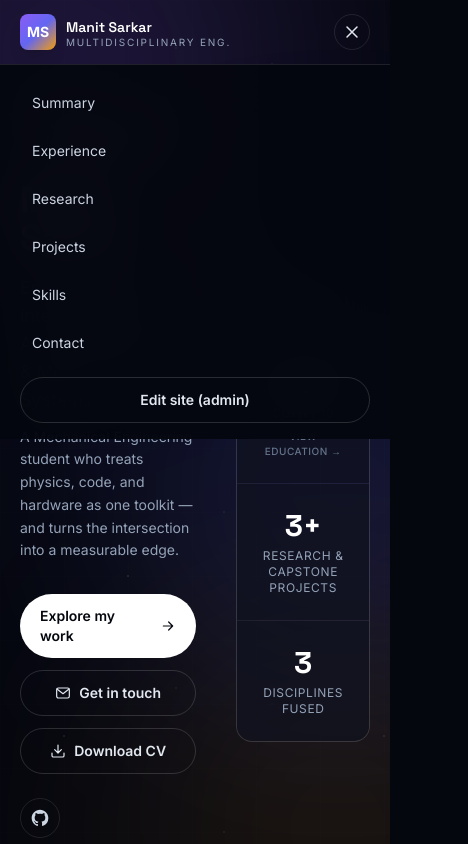
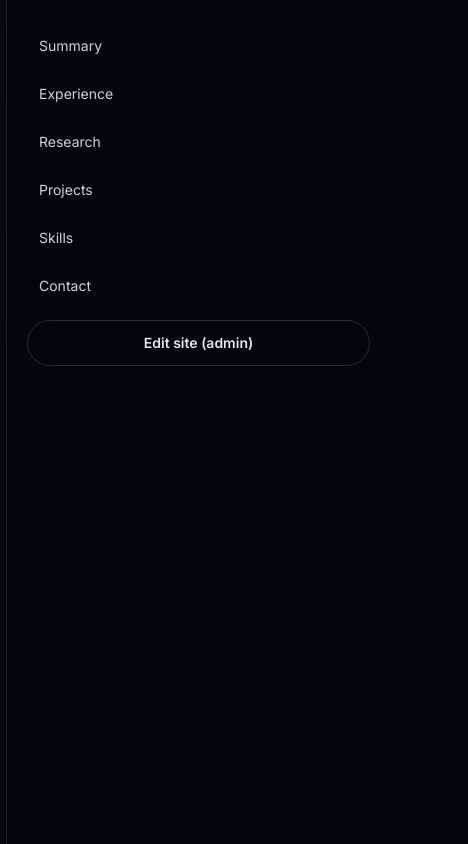
Before and after one commit to msarkar2501/portfolio, a Next.js app: page / in a window 390 px wide. Both pictures are taken after a click on the button "Toggle menu". Shown: the top 844 px of the page, 468 px wide, since content can reach past the window. Built offline with nearby package versions, Linux system fonts and the light colour scheme.

Commit message:
mobile responsiveness improved

```diff
--- a/src/app/globals.css
+++ b/src/app/globals.css
@@ -45,7 +45,7 @@ body {
 
 @layer components {
   .container-page {
-    @apply mx-auto w-full max-w-6xl px-5 sm:px-8;
+    @apply mx-auto w-full max-w-6xl overflow-x-hidden px-5 sm:px-8;
   }
 
   .section-eyebrow {
--- a/src/app/layout.tsx
+++ b/src/app/layout.tsx
@@ -16,6 +16,9 @@ export const metadata: Metadata = {
 };
 
 export const viewport = {
+  width: "device-width",
+  initialScale: 1,
+  maximumScale: 1,
   themeColor: "#05070f",
 };
 
@@ -42,8 +45,8 @@ export default function RootLayout({
         {/* Fixed, soothing background: starfield + discipline-tinted orbs */}
         <div className="pointer-events-none fixed inset-0 -z-10 overflow-hidden">
           <div className="absolute inset-0 starfield opacity-[0.35]" />
-          <div className="absolute -left-40 top-[-10rem] h-[28rem] w-[28rem] rounded-full bg-ai/20 blur-[120px]" />
-          <div className="absolute -right-40 top-1/3 h-[26rem] w-[26rem] rounded-full bg-astro/20 blur-[120px]" />
+          <div className="absolute left-[-20rem] top-[-10rem] h-[28rem] w-[28rem] rounded-full bg-ai/20 blur-[120px] lg:left-[-40rem]" />
+          <div className="absolute right-[-20rem] top-1/3 h-[26rem] w-[26rem] rounded-full bg-astro/20 blur-[120px] lg:right-[-40rem]" />
           <div className="absolute bottom-[-12rem] left-1/3 h-[26rem] w-[26rem] rounded-full bg-mech/10 blur-[120px]" />
           <div
             className="absolute inset-0 bg-grid-faint opacity-[0.15]"
--- a/src/components/Certifications.tsx
+++ b/src/components/Certifications.tsx
@@ -22,7 +22,7 @@ export default function Certifications({
           </h2>
         </Reveal>
 
-        <div className="mt-10 grid gap-5 sm:grid-cols-2 lg:grid-cols-3">
+        <div className="mt-10 grid gap-5 grid-cols-1 sm:grid-cols-2 lg:grid-cols-3">
           {items.map((cert, i) => (
             <Reveal key={cert.id} delay={i * 0.08}>
               <div className={`card flex h-full flex-col border ${a.borderSoft} ${a.hoverBorder}`}>
--- a/src/components/Multidisciplinary.tsx
+++ b/src/components/Multidisciplinary.tsx
@@ -17,7 +17,7 @@ export default function Multidisciplinary({ narrative }: { narrative: Narrative
           </p>
         </Reveal>
 
-        <div className="mt-12 grid gap-5 md:grid-cols-3">
+        <div className="mt-12 grid gap-5 grid-cols-1 md:grid-cols-3">
           {narrative.pillars.map((pillar, i) => {
             const accent = accentClasses[pillar.accent as Accent];
             return (
--- a/src/components/Navbar.tsx
+++ b/src/components/Navbar.tsx
@@ -49,8 +49,9 @@ export default function Navbar() {
   }, []);
 
   return (
+    <>
       <header
-      className={`fixed inset-x-0 top-0 z-50 transition-all duration-300 ${
+        className={`fixed inset-x-0 top-0 z-40 transition-all duration-300 ${
           scrolled
             ? "border-b border-white/10 bg-ink-950/80 backdrop-blur-xl"
             : "border-b border-transparent bg-transparent"
@@ -115,22 +116,36 @@ export default function Navbar() {
             <button
               onClick={() => setOpen((v) => !v)}
               aria-label="Toggle menu"
-            className="flex h-9 w-9 items-center justify-center rounded-full border border-white/10 text-slate-200 md:hidden"
+              aria-expanded={open}
+              className="flex h-11 w-11 items-center justify-center rounded-full border border-white/10 text-slate-200 md:hidden touch-manipulation"
             >
-            {open ? <CloseIcon className="h-5 w-5" /> : <MenuIcon className="h-5 w-5" />}
+              {open ? <CloseIcon className="h-6 w-6" /> : <MenuIcon className="h-6 w-6" />}
             </button>
           </div>
         </nav>
+      </header>
 
+      {/* Mobile menu overlay - rendered outside header to avoid stacking context issues */}
       <AnimatePresence>
         {open && (
+          <>
+            {/* Backdrop */}
             <motion.div
-            initial={{ opacity: 0, height: 0 }}
-            animate={{ opacity: 1, height: "auto" }}
-            exit={{ opacity: 0, height: 0 }}
-            className="overflow-hidden border-t border-white/10 bg-ink-950/95 backdrop-blur-xl md:hidden"
+              initial={{ opacity: 0 }}
+              animate={{ opacity: 1 }}
+              exit={{ opacity: 0 }}
+              className="fixed inset-0 z-40 bg-ink-950/80 backdrop-blur-sm md:hidden"
+              onClick={() => setOpen(false)}
+              aria-hidden="true"
+            />
+            {/* Mobile menu drawer */}
+            <motion.div
+              initial={{ opacity: 0, x: "100%" }}
+              animate={{ opacity: 1, x: 0 }}
+              exit={{ opacity: 0, x: "100%" }}
+              className="fixed inset-y-0 right-0 z-50 w-full max-w-sm bg-ink-950/95 backdrop-blur-xl border-l border-white/10 md:hidden overflow-y-auto"
             >
-            <div className="container-page flex flex-col gap-1 py-4">
+              <div className="container-page flex flex-col gap-1 py-6">
                 {NAV.map((item) => (
                   <a
                     key={item.id}
@@ -150,8 +165,9 @@ export default function Navbar() {
                 </a>
               </div>
             </motion.div>
+          </>
         )}
       </AnimatePresence>
-    </header>
+    </>
   );
 }
--- a/src/components/ResearchInterests.tsx
+++ b/src/components/ResearchInterests.tsx
@@ -21,7 +21,7 @@ export default function ResearchInterests({
           </h2>
         </Reveal>
 
-        <div className="mt-10 grid gap-5 sm:grid-cols-2 lg:grid-cols-3">
+        <div className="mt-10 grid gap-5 grid-cols-1 sm:grid-cols-2 lg:grid-cols-3">
           {items.map((it, i) => (
             <Reveal key={it.id} delay={i * 0.08}>
               <div
--- a/src/components/SectionIndex.tsx
+++ b/src/components/SectionIndex.tsx
@@ -31,7 +31,7 @@ export default function SectionIndex({ cgpa }: { cgpa?: string }) {
           </h2>
         </Reveal>
 
-        <div className="mt-8 grid gap-3 sm:grid-cols-2 lg:grid-cols-3">
+        <div className="mt-8 grid gap-3 grid-cols-1 sm:grid-cols-2 lg:grid-cols-3">
           {sections.map((s, i) => (
             <Reveal key={s.id} delay={i * 0.04}>
               <a
--- a/src/components/Skills.tsx
+++ b/src/components/Skills.tsx
@@ -26,7 +26,7 @@ export default function Skills({ skills }: { skills: Skill[] }) {
           </p>
         </Reveal>
 
-        <div className="mt-10 grid gap-5 md:grid-cols-2">
+        <div className="mt-10 grid gap-5 grid-cols-1 md:grid-cols-2">
           {grouped.map((group, gi) => {
             const meta = CATEGORY_META[group.cat];
             const a = accentClasses[categoryAccent(group.cat)];
--- a/src/data/content.json
+++ b/src/data/content.json
@@ -2,7 +2,7 @@
   "profile": {
     "name": "Manit Sarkar",
     "tagline": "Engineering at the intersection of AI/ML, Astrophysics & Mechanical Systems",
-    "titleShort": "Multidisciplinary Engineer · AI/ML · Astrodynamics · Mechanical",
+    "titleShort": "Multidisciplinary Engineer · AI/ML · Astrophysics · Mechanical",
     "email": "manitsarkar25@gmail.com",
     "phone": "+91 8130216423",
     "location": "Patiala, India",
```
Lines whose indentation alone changed are shown as unchanged.
